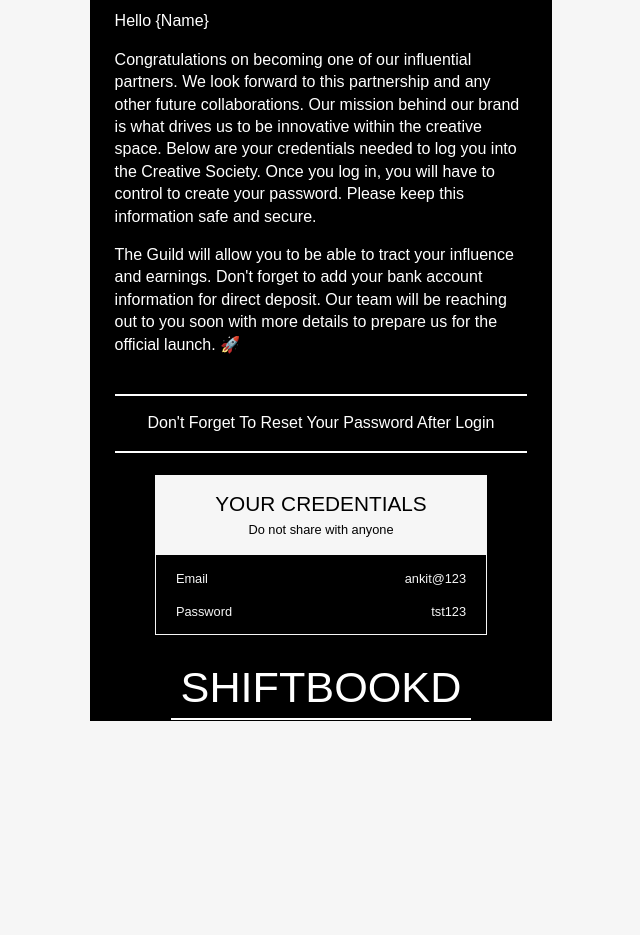
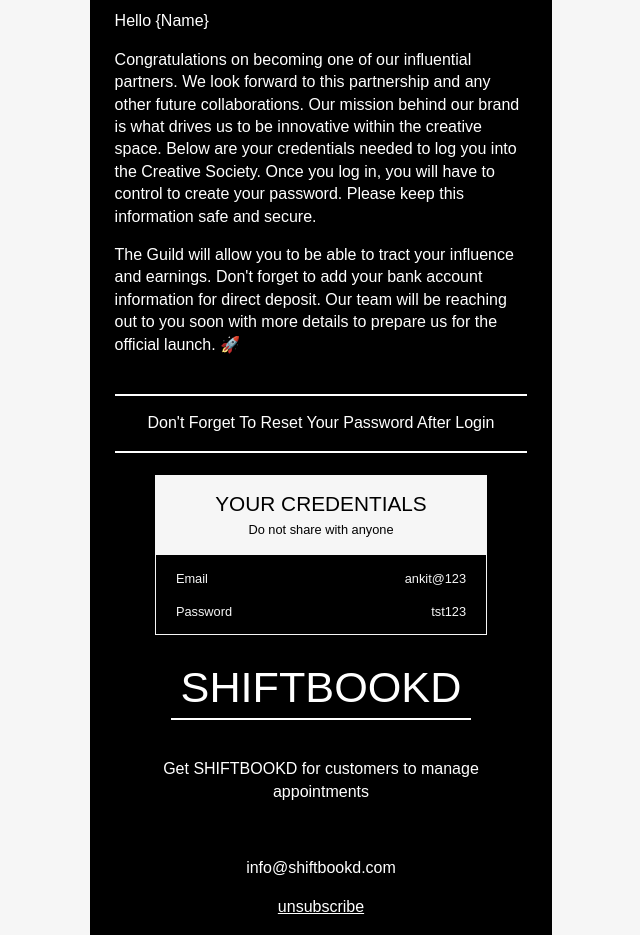
Before and after one commit to ankitmittal4/shiftBook, a plain HTML site: page index.html in a window 1280 px wide. Shown: the part 77-1012 px from the top of the page, without its empty margins (319-959 px from the left). Before the commit the page ends 800 px from the top, so only its background shows below. Drawn offline with Linux system fonts and the light colour scheme.

Commit message:
Add footer

```diff
--- a/index.html
+++ b/index.html
@@ -58,6 +58,13 @@
                 <div class="heading">SHIFTBOOKD</div>
                 <div class="line"></div>
             </div>
+            <br>
+            <p class="note">Get SHIFTBOOKD for customers to manage appointments</p>
+            <br>
+            <p class="note">info@shiftbookd.com</p>
+            <p class="note"><a href="" class="note">unsubscribe</a></p>
+
+
 
         </div>
     </div>
--- a/style.css
+++ b/style.css
@@ -87,3 +87,8 @@
     color: #f6f6f6;
     font-size: .8rem;
 }
+
+
+a{
+    col
+}
```
